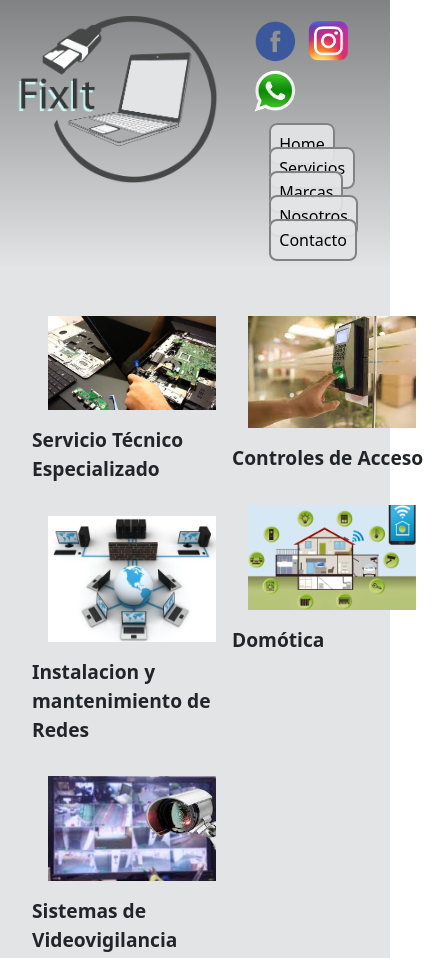
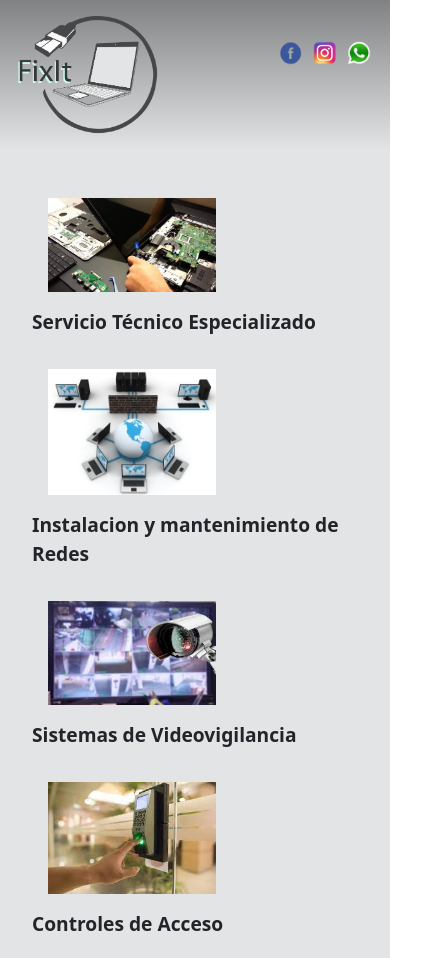
Before and after one commit to tinchinm/proyecto, a plain HTML site: page paginas/servicios.html in a window 390 px wide. Shown: the top 958 px of the page, 432 px wide, since content can reach past the window. Drawn offline with nearby package versions, Linux system fonts and the light colour scheme.

Commit message:
Correccion de Media Querys para full responsive

```diff
--- a/css/estilo.css
+++ b/css/estilo.css
@@ -56,6 +56,27 @@ padding: 1rem;
     justify-content: space-around;
     flex-direction: column;
     align-items: flex-end;
+    flex-wrap: wrap;
+}
+
+@media(max-width: 430px){
+
+    .header__logo img{
+        padding: 1rem;
+        height: 150px;
+    }
+
+    .header__redes img{
+        height: 30px;
+        padding: 0.2rem;
+    }
+}
+
+@media(max-width: 700px){
+
+    .header__navbar nav{
+        display: none;
+    }
 }
 
 
@@ -81,6 +102,13 @@ padding: 1rem;
 .contenido__flex{
     display: flex;
     justify-content: space-evenly;
+    flex-wrap: wrap;
+}
+
+.contenido__flex--servicios{
+    display: flex;
+    justify-content: space-between;
+    flex-wrap: wrap;
 }
 
 .contenido__nosotros{
@@ -96,6 +124,14 @@ padding: 1rem;
 
 .contenido__carousel-ancho{
     width: 30%;
+}
+
+@media(max-width: 768px){
+
+    .contenido__carousel-ancho{
+        width: 100%;
+    }
+
 }
 
 /* -------------------FOOTER-------------------- */
--- a/paginas/servicios.html
+++ b/paginas/servicios.html
@@ -46,7 +46,7 @@
 <div class="contenido">
 
 
-    <div class="contenido__flex">
+    <div class="contenido__flex--servicios">
         <div>
             <div>
                 <img src="../imagenes/servicio_tecnico.jpg" alt="img-servicio-tecnico" >
```
